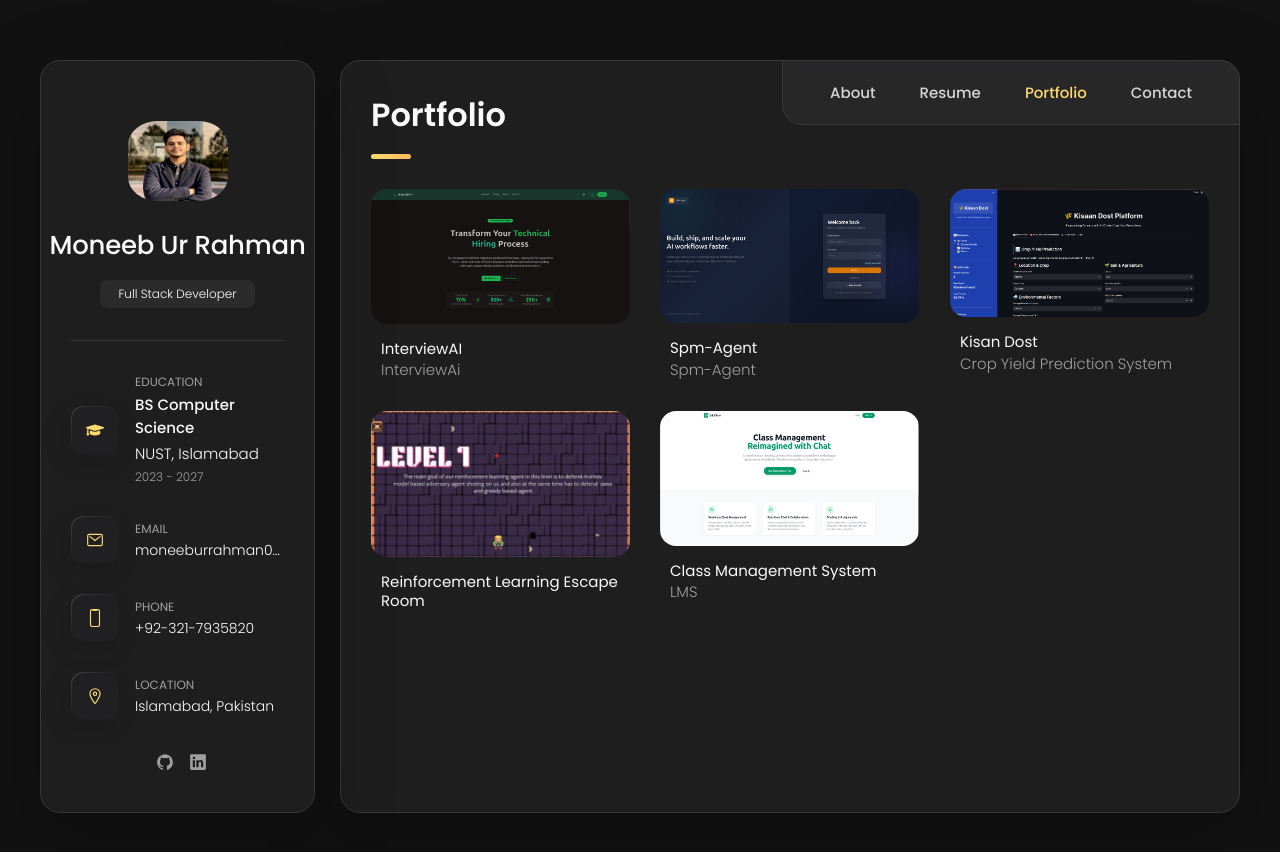
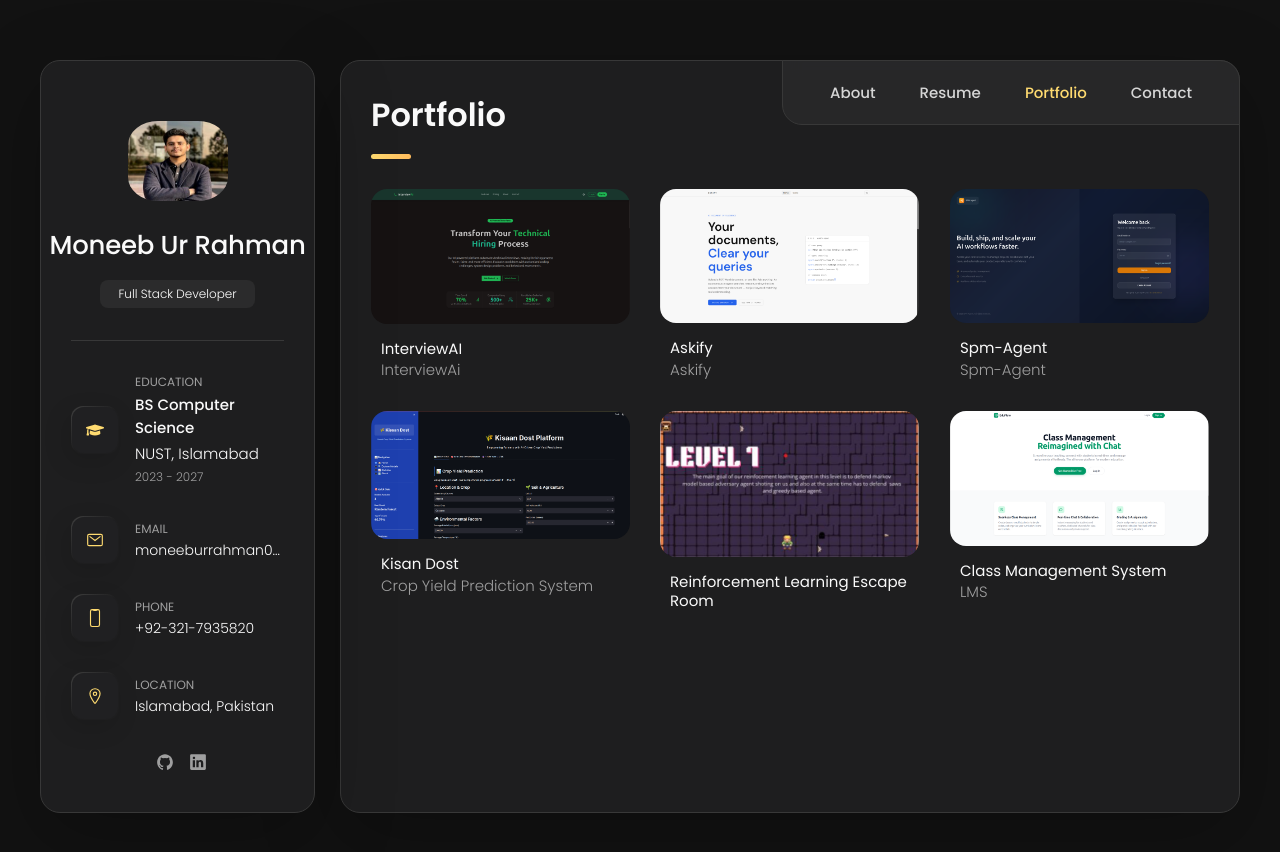
Before and after one commit to moneeb07/portfolio, a Next.js app: page /portfolio in a window 1280 px wide. Shown: the top 852 px of the page. Built offline with nearby package versions, Linux system fonts and the light colour scheme.

Commit message:
askify project added

```diff
--- a/src/data/projects.ts
+++ b/src/data/projects.ts
@@ -10,6 +10,20 @@ export const projects = [
     description: "Full-stack platform for technical hiring with voice, coding, and system design rounds. Integrated proctoring with plagiarism checks.",
     linkDemo: "https://interview-ai-client-v1.vercel.app/",
     linkGithub: "https://github.com/moneeb07/InterviewAICombined",
+    status: "Completed",
+  },
+  {
+    title: "Askify",
+    // category : "web development + GenAI",
+    subtitle: "Askify",
+    image: "/images/askify.png",
+    tech: [ "Fast-Api" , "LangChain" ,"Pinecone","Next.js","Supabase"],
+    description: "This is a full-stack document intelligence platform. Users upload a document and it is automatically chunked, embedded, and indexed into Pinecone."+
+                  "From that point, users can ask natural language questions and receive real-time answers streamed token by token via Server-Sent Events."+
+                 "Every answer includes the exact source chunks from the document it was derived from, complete with relevance scores, so users can verify what the AI used to generate the response." +
+                 " This is not a wrapper around a generic chatbot. It is a purpose-built RAG system with a transparent and auditable reasoning chain.",
+    linkDemo: "https://askify-v1.vercel.app/",
+    linkGithub: "https://github.com/moneeb07/Askify",
     status: "Completed",
   },
   {
```
Also changed, not shown: public/images/askify.png (added).
